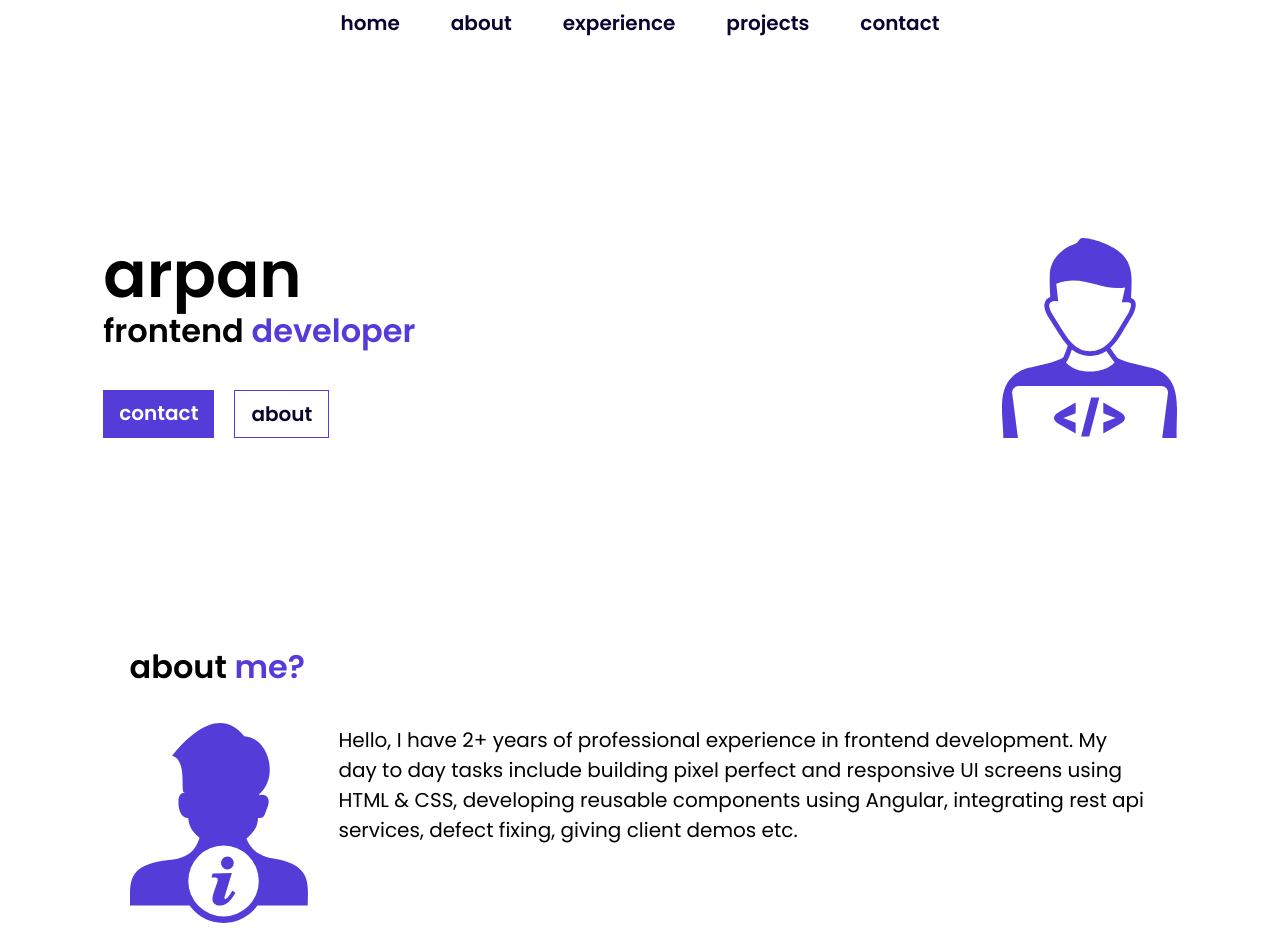
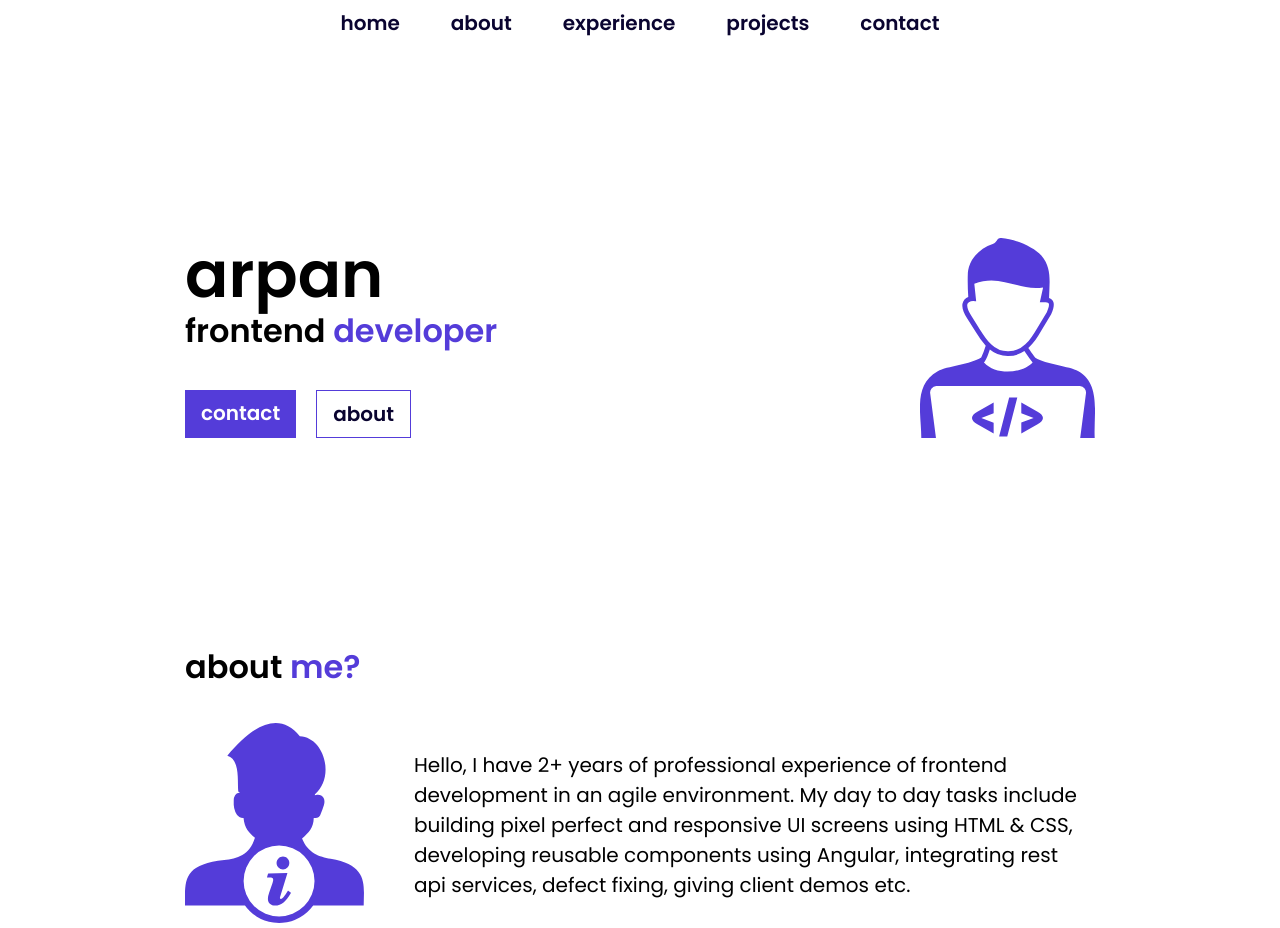
Before and after one commit to arpangodiyal/arpangodiyal.github.io, a website: page index.html in a window 1280 px wide. Drawn offline with Linux system fonts and the light colour scheme.

Commit message:
Reduce body max-width

```diff
--- a/index.html
+++ b/index.html
@@ -40,16 +40,17 @@
     </header>
     <main>
         <section id="about-me" class="about-me section-padding">
+            <h2>
+                about <span class="color-primary">me?</span>
+            </h2>
             <div class="about-me__container">
                 <div>
-                    <h2>
-                        about <span class="color-primary">me?</span>
-                    </h2>
                     <img src="img/about-me.svg " alt="About me" class="about-me__icon">
                 </div>
                 <div class="about-me__text-container">
                     <p class="about-me__text">
-                        Hello, I have 2+ years of professional experience in frontend development. My day to day tasks
+                        Hello, I have 2+ years of professional experience of frontend development in an agile
+                        environment. My day to day tasks
                         include building pixel perfect and responsive UI screens using HTML & CSS, developing reusable
                         components using Angular, integrating rest api services, defect fixing, giving client demos etc.
                     </p>
--- a/sass/components/_about-me.scss
+++ b/sass/components/_about-me.scss
@@ -8,13 +8,9 @@
 
   &__container {
     display: flex;
-    justify-content: center;
-    gap: 3rem;
+    justify-content: space-between;
+    gap: 5rem;
     align-items: center;
-  }
-
-  &__text-container {
-    width: 70%;
   }
 
   &__text {
--- a/sass/components/_home.scss
+++ b/sass/components/_home.scss
@@ -2,12 +2,8 @@
 
   &__container {
     display: flex;
-    justify-content: space-around;
+    justify-content: space-between;
     align-items: center;
-  }
-
-  &__name-container {
-    width: 70%;
   }
 
   &__link-container {
--- a/sass/global/_global.scss
+++ b/sass/global/_global.scss
@@ -12,7 +12,7 @@ html {
 
 body {
   font-family: 'Poppins', sans-serif;
-  max-width: 120rem;
+  max-width: 95rem;
   margin: 0 auto;
 }
 
```
Also changed, not shown: css/style.css, 1 other file.
